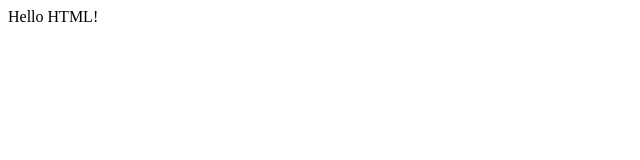
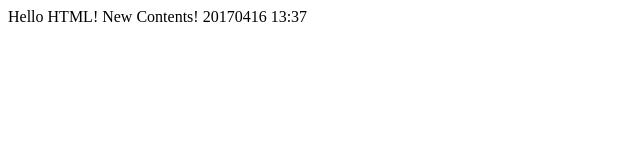
Before and after one commit to jjwho/D3_HW1, a plain HTML site: page index.html in a window 1280 px wide. Shown: the whole page, without its empty margins (0-640 px from the left). Drawn offline with Linux system fonts and the light colour scheme.

Commit message:
index.html conrents updated

```diff
--- a/index.html
+++ b/index.html
@@ -6,6 +6,7 @@
 </head>
 <body>
 Hello HTML!
+New Contents! 20170416 13:37
 
 
 </body>
```
